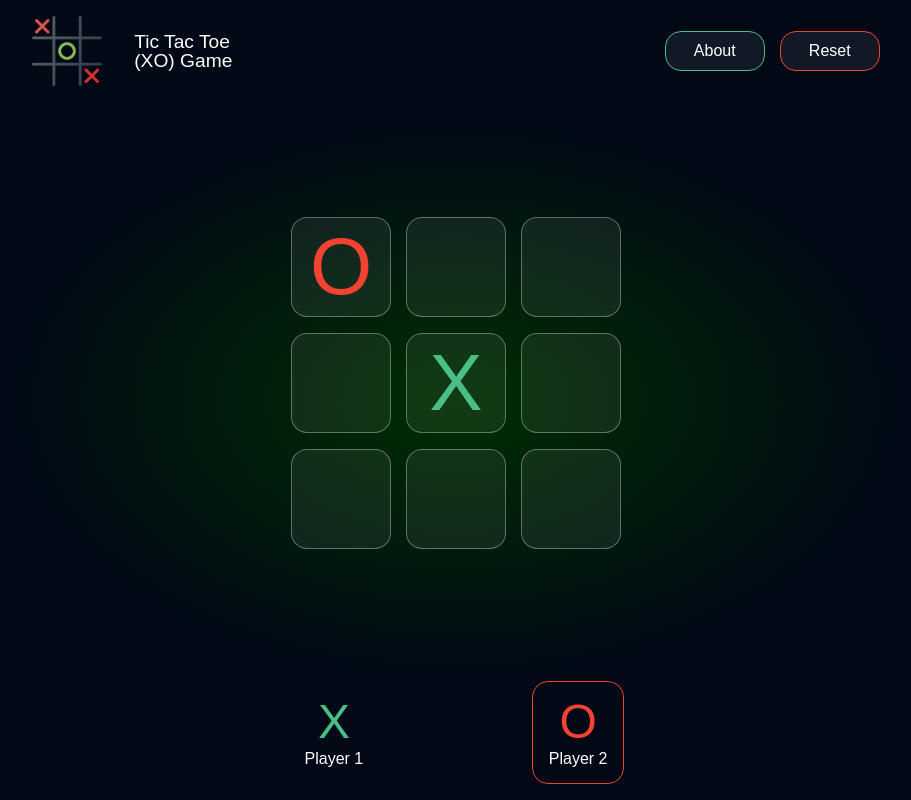
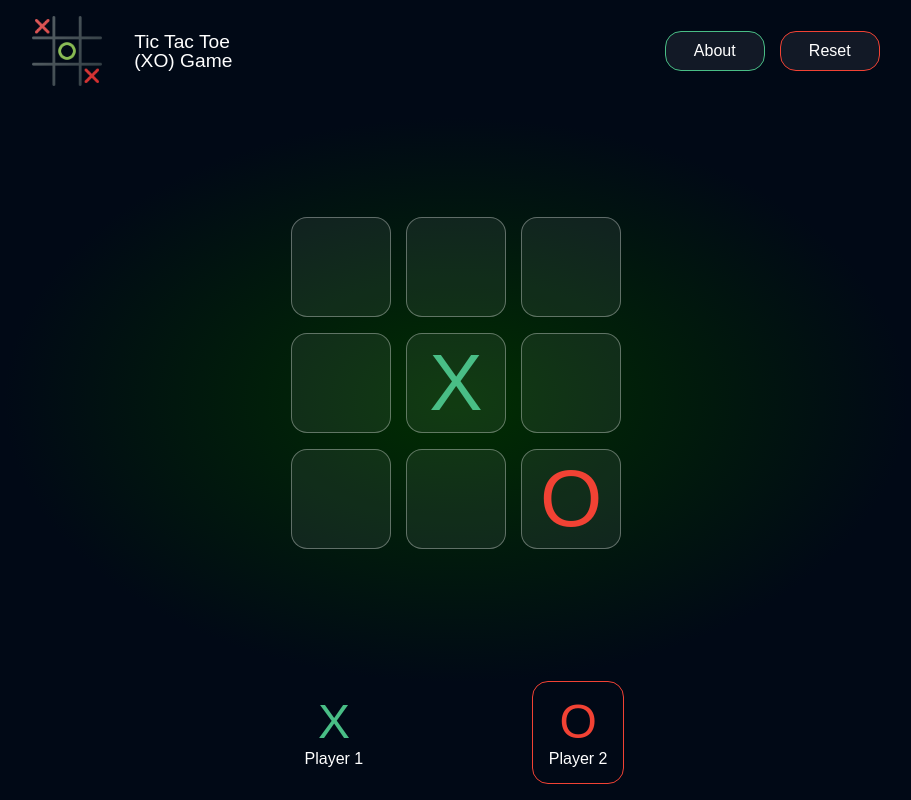
Before and after one commit to ali-mjidi/tic-tac-toe_reactjs, a React (Vite) app: page / in a window 1280 px wide. Shown: the whole page, without its empty margins (184-1095 px from the left). Built offline with nearby package versions, Linux system fonts and the light colour scheme.

Commit message:
feat: Seprate gameBoard component from app.jsx

```diff
--- a/src/App.css
+++ b/src/App.css
@@ -1,49 +1,3 @@
-.row {
-    display: flex;
-    flex-direction: column;
-    gap: 15px;
-}
-
-.col {
-    display: flex;
-    gap: 15px;
-}
-
-.square {
-    width: 100px;
-    aspect-ratio: 1;
-    font-size: 5rem;
-    border-radius: 1rem;
-    border: 1px solid #ffffff55;
-    background-color: var(--color-square);
-    cursor: pointer;
-    transition: 0.2s;
-}
-
-.square:hover {
-    box-shadow: 0 0 20px 2px #ffffff33;
-}
-
-.square.x {
-    color: var(--color-x);
-}
-
-.square.o {
-    color: var(--color-o);
-}
-
-.square.x:hover,
-.square.o:hover {
-    border-width: 3px;
-}
-
-.square.x:hover {
-    border-color: var(--color-x);
-}
-.square.o:hover {
-    border-color: var(--color-o);
-}
-
 .playersInfo {
     width: 50%;
     display: flex;
--- a/src/App.jsx
+++ b/src/App.jsx
@@ -1,4 +1,5 @@
 import Header from "./components/Header";
+import GameBoard from "./components/GameBoard";
 
 import "./App.css";
 import editIcon from "./assets/icons/edit.png";
@@ -8,49 +9,7 @@ function App() {
         <>
             <Header />
 
-            <div className="gameBoard">
-                <ol className="row">
-                    <li>
-                        <ol className="col">
-                            <li>
-                                <button className="square o">O</button>
-                            </li>
-                            <li>
-                                <button className="square"></button>
-                            </li>
-                            <li>
-                                <button className="square"></button>
-                            </li>
-                        </ol>
-                    </li>
-                    <li>
-                        <ol className="col">
-                            <li>
-                                <button className="square"></button>
-                            </li>
-                            <li>
-                                <button className="square x">X</button>
-                            </li>
-                            <li>
-                                <button className="square"></button>
-                            </li>
-                        </ol>
-                    </li>
-                    <li>
-                        <ol className="col">
-                            <li>
-                                <button className="square"></button>
-                            </li>
-                            <li>
-                                <button className="square"></button>
-                            </li>
-                            <li>
-                                <button className="square"></button>
-                            </li>
-                        </ol>
-                    </li>
-                </ol>
-            </div>
+            <GameBoard />
 
             <footer className="playersInfo">
                 <div className="player player1 ">
--- a/src/components/GameBoard/index.jsx
+++ b/src/components/GameBoard/index.jsx
@@ -0,0 +1,33 @@
+import "./style.css";
+
+const initialBoard = [
+    [null, null, null],
+    [null, "X", null],
+    [null, null, "O"],
+];
+
+function GameBoard() {
+    return (
+        <div className="gameBoard">
+            <ol className="row">
+                {initialBoard.map((row, rowIndex) => (
+                    <li key={rowIndex}>
+                        <ol className="col">
+                            {row.map((col, colIndex) => (
+                                <li key={colIndex}>
+                                    <button
+                                        className={`square ${col || ""}`}
+                                        onClick={() => alert(`${rowIndex}, ${colIndex}`)}>
+                                        {col}
+                                    </button>
+                                </li>
+                            ))}
+                        </ol>
+                    </li>
+                ))}
+            </ol>
+        </div>
+    );
+}
+
+export default GameBoard;
--- a/src/components/GameBoard/style.css
+++ b/src/components/GameBoard/style.css
@@ -0,0 +1,45 @@
+.row {
+    display: flex;
+    flex-direction: column;
+    gap: 15px;
+}
+
+.col {
+    display: flex;
+    gap: 15px;
+}
+
+.square {
+    width: 100px;
+    aspect-ratio: 1;
+    font-size: 5rem;
+    border-radius: 1rem;
+    border: 1px solid #ffffff55;
+    background-color: var(--color-square);
+    cursor: pointer;
+    transition: 0.2s;
+}
+
+.square:hover {
+    box-shadow: 0 0 20px 2px #ffffff33;
+}
+
+.square.X {
+    color: var(--color-x);
+}
+
+.square.O {
+    color: var(--color-o);
+}
+
+.square.X:hover,
+.square.O:hover {
+    border-width: 3px;
+}
+
+.square.X:hover {
+    border-color: var(--color-x);
+}
+.square.O:hover {
+    border-color: var(--color-o);
+}
```
